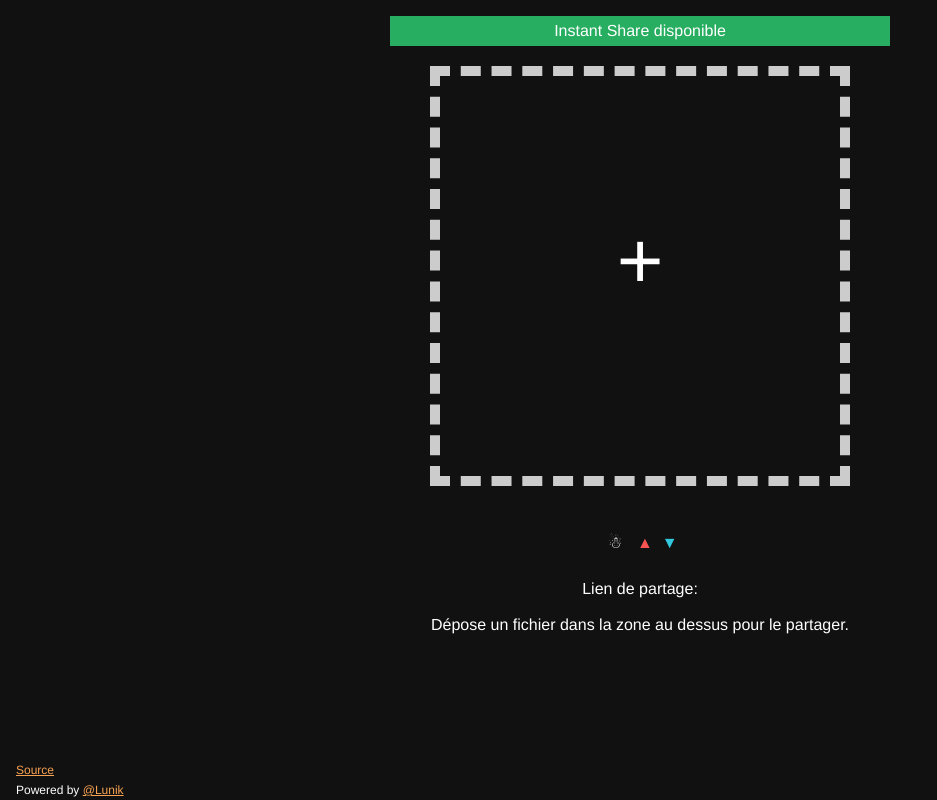
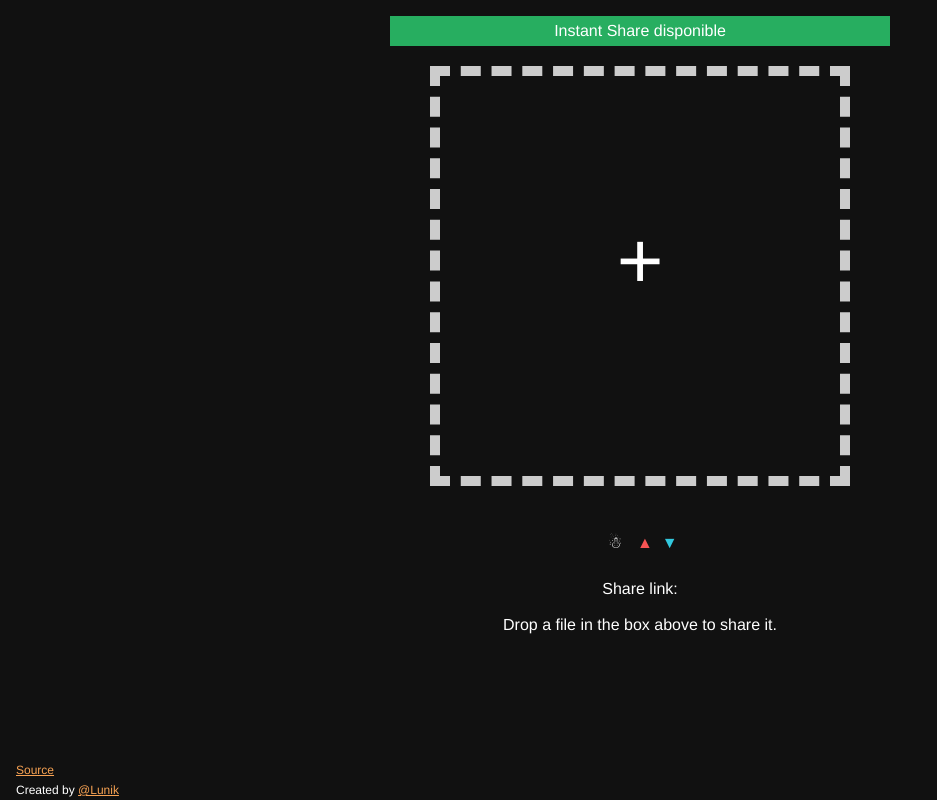
Before and after one commit to Lunik/Instant-Share, a website: page index.html in a window 1280 px wide. Shown: the whole page, without its empty margins (0-937 px from the left). Drawn offline with Linux system fonts and the light colour scheme.

Commit message:
translate index.html

```diff
--- a/index.html
+++ b/index.html
@@ -26,14 +26,14 @@
           <div class="downloaded-data"><span>&#9660;</span> <p></p></div>
         </div>
         <div class="share-link">
-          <p>Lien de partage:</p>
+          <p>Share link:</p>
           <input class="url-input" type="text" name="url" hidden>
         </div>
-        <p>Dépose un fichier dans la zone au dessus pour le partager.</p>
+        <p>Drop a file in the box above to share it.</p>
     </div>
     <div class="footer">
       <p><a target="_blank" href="https://github.com/Lunik/Instant-Share">Source</a></p>
-      <p>Powered by <a target="_blank" href="https://github.com/Lunik">@Lunik</a></p>
+      <p>Created by <a target="_blank" href="https://github.com/Lunik">@Lunik</a></p>
     </div>
     <script type="text/javascript" src="src/js/jquery/jquery.min.js"></script>
     <script type="text/javascript" src="https://cdn.jsdelivr.net/webtorrent/0.92.0/webtorrent.min.js"></script>
```
